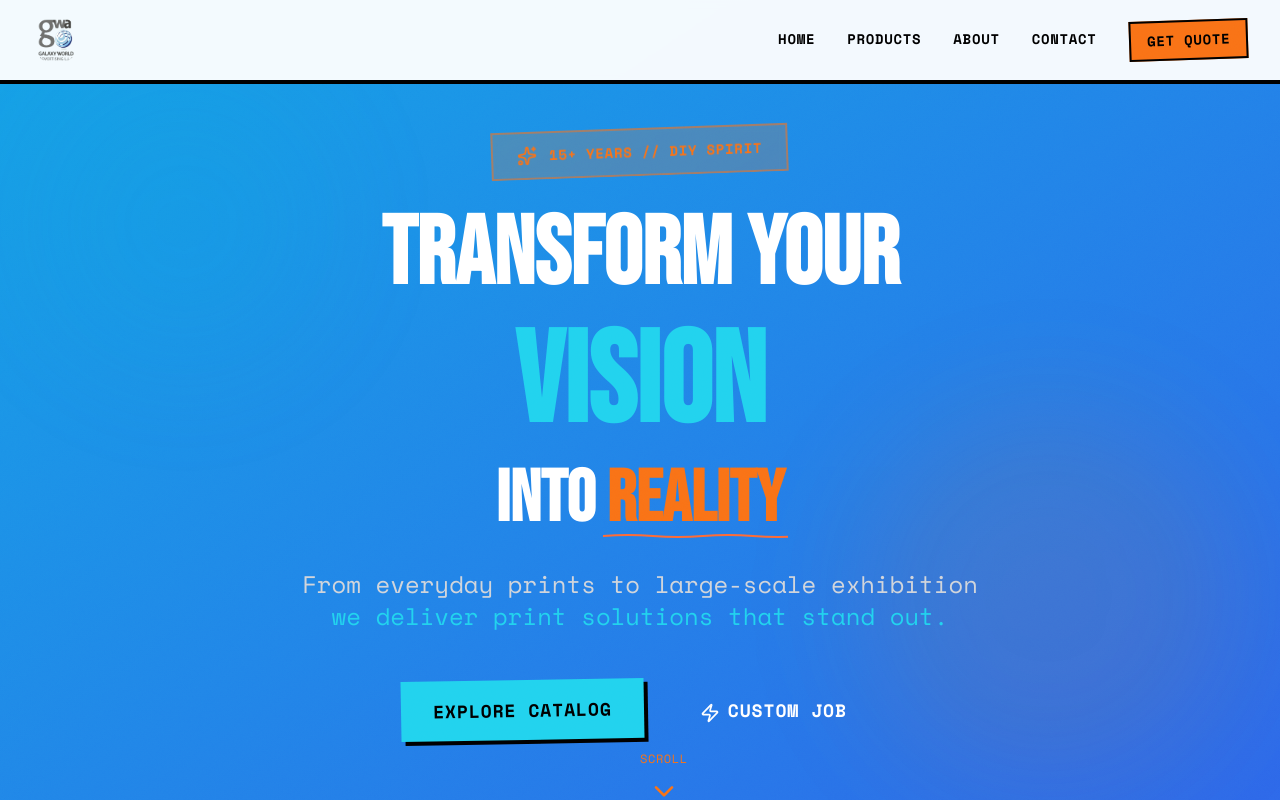
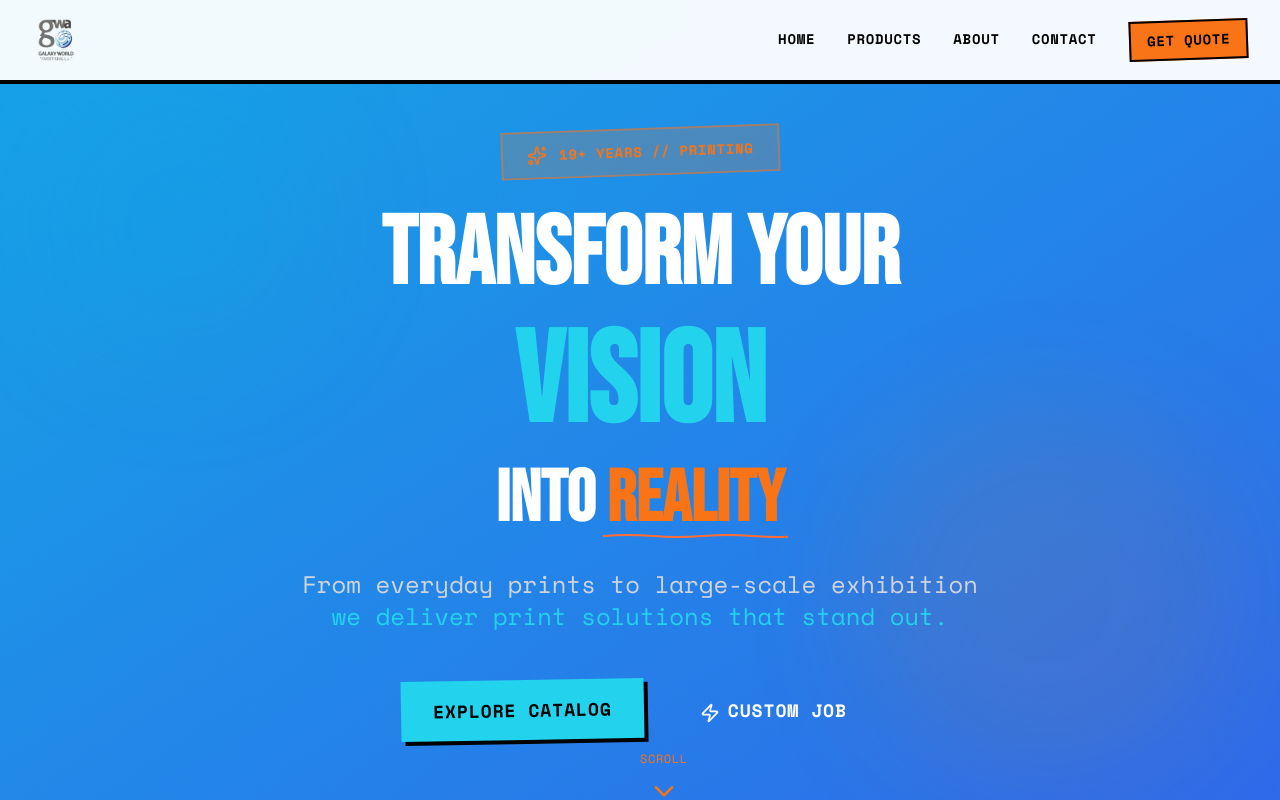
Before and after one commit to abcxhadi/GWAPrinting2, a React (Vite) app in the folder Website/: page / in a window 1280 px wide. Shown: the top 800 px of the page. Built offline with nearby package versions, Linux system fonts and the light colour scheme.

Commit message:
diy and year comment fix

```diff
--- a/Website/src/pages/AboutPage.jsx
+++ b/Website/src/pages/AboutPage.jsx
@@ -10,7 +10,7 @@ export function AboutPage() {
             ABOUT <span className="text-cyan-500 scribble">GALAXY WORLD</span>
           </h1>
           <h1 className="font-display text-5xl md:text-6xl font-bold text-black mb-4 tracking-wide">
-            15+ years of printing expertise
+            19+ years of printing expertise
           </h1>
         </div>
       </div>
@@ -18,7 +18,7 @@ export function AboutPage() {
       <div className="max-w-4xl mx-auto px-4 py-16">
         <div className="bg-white border-4 border-black p-10 shadow-[8px_8px_0_rgba(0,0,0,1)]">
           <p className="font-mono text-gray-700 leading-relaxed mb-8 text-base">
-            For over 15 years, Galaxy World has been a leader in specialized
+            For over 19 years, Galaxy World has been a leader in specialized
             printing. We're not just a print shop—we're your collaborators in
             bringing authentic visions to life with precision and expertise.
           </p>
--- a/Website/src/pages/HomePage.jsx
+++ b/Website/src/pages/HomePage.jsx
@@ -31,7 +31,7 @@ export function HomePage() {
           <div className="inline-flex items-center space-x-3 bg-orange-500/20 border-2 border-orange-500/50 px-6 py-3 mb-8 backdrop-blur-sm transform -rotate-2">
             <Sparkles className="w-5 h-5 text-orange-500" />
             <span className="text-orange-500 font-bold text-sm tracking-wider font-mono">
-              15+ YEARS // DIY SPIRIT
+              19+ YEARS // PRINTING
             </span>
           </div>
 
@@ -189,7 +189,7 @@ export function HomePage() {
         <div className="max-w-7xl mx-auto px-4">
           <div className="grid grid-cols-1 md:grid-cols-3 gap-16">
             {[
-              { value: 15, suffix: "+", label: "YEARS", icon: "🏆" },
+              { value: 19, suffix: "+", label: "YEARS", icon: "🏆" },
               { value: 5000, suffix: "+", label: "PROJECTS", icon: "✓" },
               { value: 98, suffix: "%", label: "SATISFACTION", icon: "★" },
             ].map((stat, index) => (
```
